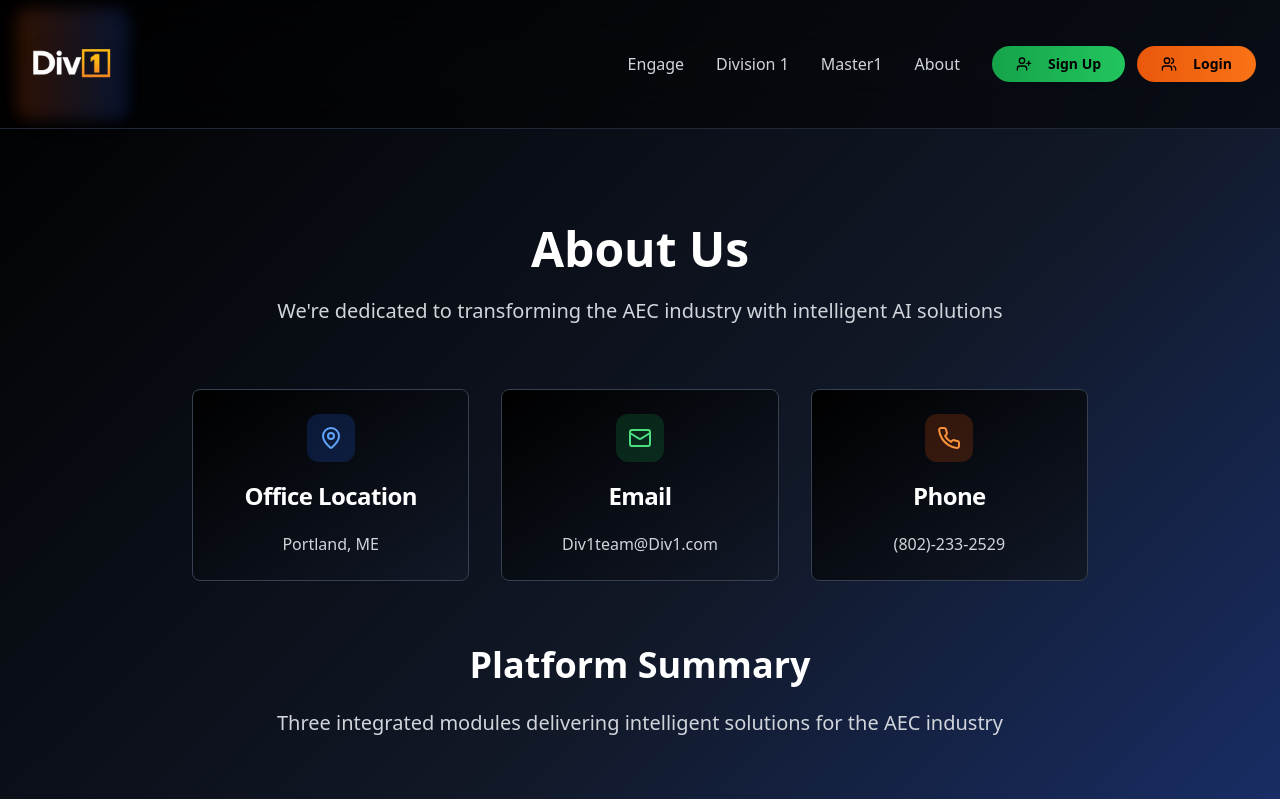
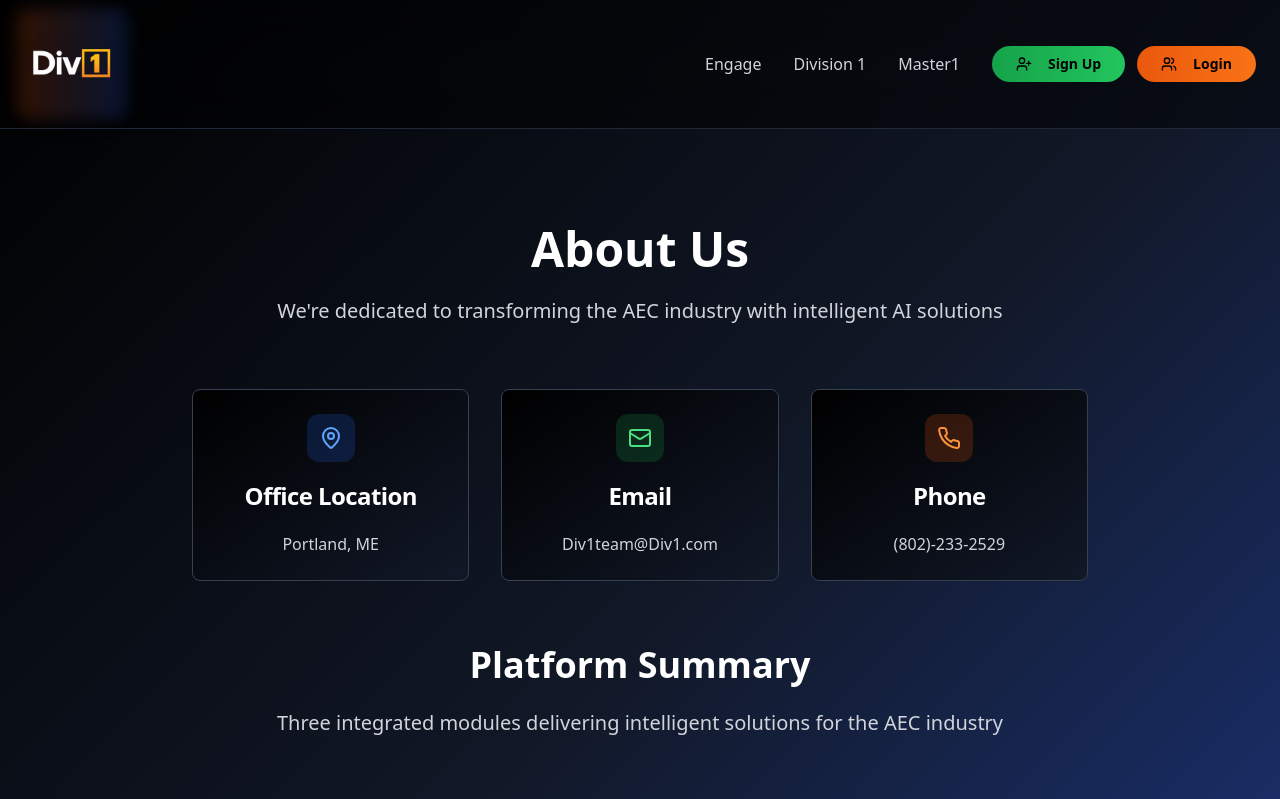
Before and after one commit to Tkenney207/div1-architect-ai-nexus, a React (Vite) app: page /about in a window 1280 px wide. Shown: the top 799 px of the page. Built offline with nearby package versions, Linux system fonts and the light colour scheme.

Commit message:
Remove "About" from navbar
Removed the "About" link from the navigation bar in `src/components/Header.tsx`.

```diff
--- a/src/components/Header.tsx
+++ b/src/components/Header.tsx
@@ -61,9 +61,6 @@ const Header = () => {
             <Link to="/master1" className="text-gray-300 hover:text-white transition-colors font-medium">
               Master1
             </Link>
-            <Link to="/about" className="text-gray-300 hover:text-white transition-colors font-medium">
-              About
-            </Link>
             <div className="flex items-center space-x-3">
               <Link to="/signup">
                 <Button size="sm" className="rounded-full px-6 bg-gradient-to-r from-green-600 to-green-500 hover:from-green-700 hover:to-green-600 border-0 font-semibold">
```
